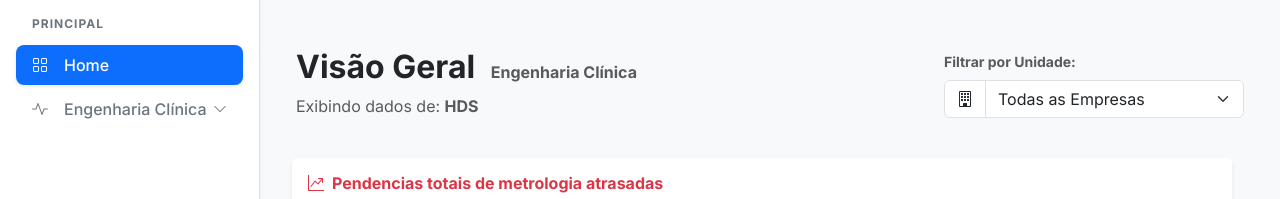
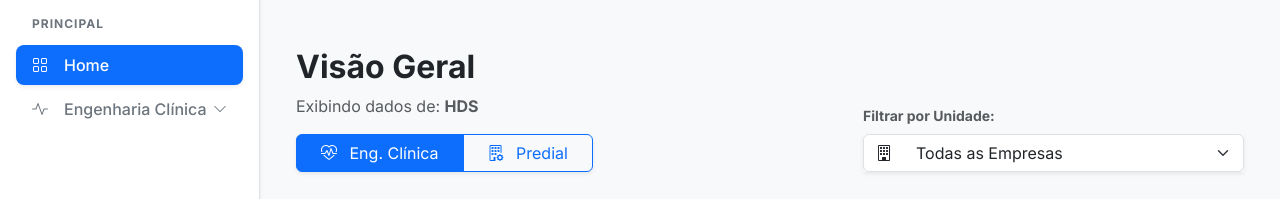
Before and after one commit to hithalloagir/neovero_site_apresentacao, a Django app: page / in a window 1280 px wide. Shown: the part 57-256 px from the top of the page. Run offline with Django 5.2, Linux system fonts and the light colour scheme; data that the repository does not hold is empty; some libraries are stand-ins or nearby versions.

Commit message:
Feat: Ajuste na home

```diff
--- a/core/templates/core/home.html
+++ b/core/templates/core/home.html
@@ -4,26 +4,53 @@
 {% block title %}GC INFRA - Início{% endblock %}
 
 {% block content %}
+
+<div id="tela-loading" class="position-fixed top-0 start-0 w-100 h-100 bg-white d-flex justify-content-center align-items-center z-3">
+    <div class="spinner-border text-primary" style="width: 4rem; height: 4rem;" role="status">
+        <span class="visually-hidden">Carregando...</span>
+    </div>
+</div>
+
+<div id="conteudo-site" class="d-none">
     <div class="container-fluid py-4">
 
+        <form method="get" action="{% url 'home' %}">
             <div class="row mb-4 align-items-end">
-        <div class="col-md-8">
-            <h2 class="fw-bold text-dark">Visão Geral <small class="text-muted fs-6 ms-2">Engenharia Clínica</small></h2>
-            <p class="text-muted mb-0">
+
+                <div class="col-md-7">
+                    <h2 class="fw-bold text-dark">
+                        Visão Geral
+                        {% comment %} <small class="text-muted fs-6 ms-2">
+                            {% if setor == 'predial' %}Manutenção Predial{% else %}Engenharia Clínica{% endif %}
+                        </small> {% endcomment %}
+                    </h2>
+
+                    <p class="text-muted mb-3">
                         {% if empresa_selecionada %}
-                    Exibindo dados de: <strong>{{ empresa_selecionada }}</strong>
+                            Exibindo dados de: <strong>{{ nome_empresa_selecionada }}</strong>
                         {% else %}
                             Exibindo dados consolidados de <strong>todas as unidades</strong>.
                         {% endif %}
                     </p>
+
+                    <div class="btn-group shadow-sm" role="group">
+                        <input type="radio" class="btn-check" name="setor" id="btnClinica" value="clinica" autocomplete="off" onchange="showLoader(); this.form.submit()" {% if setor != 'predial' %}checked{% endif %}>
+                        <label class="btn btn-outline-primary px-4" for="btnClinica">
+                            <i class="bi bi-heart-pulse me-2"></i> Eng. Clínica
+                        </label>
+
+                        <input type="radio" class="btn-check" name="setor" id="btnPredial" value="predial" autocomplete="off" onchange="showLoader(); this.form.submit()" {% if setor == 'predial' %}checked{% endif %}>
+                        <label class="btn btn-outline-primary px-4" for="btnPredial">
+                            <i class="bi bi-building-gear me-2"></i> Predial
+                        </label>
+                    </div>
                 </div>
 
-        <div class="col-md-4">
-            <form method="get" action="{% url 'home' %}">
+                <div class="col-md-5">
                     <label for="empresaSelect" class="form-label small fw-bold text-muted">Filtrar por Unidade:</label>
-                <div class="input-group">
+                    <div class="input-group shadow-sm">
                         <span class="input-group-text bg-white"><i class="bi bi-building"></i></span>
-                    <select class="form-select" id="empresaSelect" name="empresa" onchange="showLoader(); this.form.submit()">
+                        <select class="form-select border-start-0" id="empresaSelect" name="empresa" onchange="showLoader(); this.form.submit()">
                             <option value="">Todas as Empresas</option>
                             {% for emp in empresas_disponiveis %}
                                 <option value="{{ emp }}" {% if emp == empresa_selecionada %}selected{% endif %}>
@@ -32,8 +59,13 @@
                             {% endfor %}
                         </select>
                     </div>
+                </div>
+
+            </div>
         </form>
-        </div>
+
+
+        {% if setor != 'predial' %}
 
             <div class="row g-3 mb-4">
                 <div class="col-12 mt-4">
@@ -98,14 +130,11 @@
                             <div style="height: 350px;">
                                 <canvas id="backlogTotalServicosChart"></canvas>
                             </div>
-                        {% comment %} <div class="mt-3 text-center small text-muted">
-                            <span class="me-3"><i class="bi bi-arrow-up-right text-danger"></i> Subindo: Acumulando serviços</span>
-                            <span><i class="bi bi-arrow-down-right text-success"></i> Descendo: Resolvendo pendências</span>
-                        </div> {% endcomment %}
                         </div>
                     </div>
                 </div>
             </div>
+
             <div class="row mb-4">
                 <div class="col-md-3">
                     <div class="card border-0 shadow-sm border-start border-4 border-primary">
@@ -196,6 +225,7 @@
                         </div>
                     </div>
                 </div>
+
                 <div class="container-fluid py-4">
                     <div class="row mb-4">
                         <div class="col-12">
@@ -232,25 +262,45 @@
                         </div>
                     </div>
                 </div>
-        </div>
-    </div>
+
             </div>
 
             {{ labels_backlog|json_script:"backlog-labels" }}
             {{ data_backlog|json_script:"backlog-data" }}
-
             {{ labels_backlog_corretivas|json_script:"labels_backlog_corretivas" }}
             {{ data_backlog_corretivas|json_script:"data_backlog_corretivas" }}
-
             {{ labels_backlog_total_servicos|json_script:"labels_backlog_total_servicos" }}
             {{ data_backlog_total_servicos|json_script:"data_backlog_total_servicos" }}
+            {{ lista_equipamentos_parados|json_script:"data-equipamentos-parados" }}
+            {{ lista_equipamentos_criticos_indisponiveis|json_script:"lista_equipamentos_criticos_indisponiveis" }}
+            {{ lista_mtbf_familia|json_script:"lista_mtbf_familia" }}
 
-{{ lista_equipamentos_parados|json_script:"data-equipamentos-parados" }}
+        {% else %}
 
-{{ lista_equipamentos_criticos_indisponiveis|json_script:"lista_equipamentos_criticos_indisponiveis" }}
+            <div class="row mt-5">
+                <div class="col-12 text-center text-muted">
+                    <i class="bi bi-cone-striped fs-1 text-warning mb-3" style="font-size: 4rem;"></i>
+                    <h4 class="fw-bold mt-2">Dashboard Predial em Construção</h4>
+                    <p>Os indicadores de infraestrutura (Investimento por m², Índice de Recorrência, etc) serão adicionados aqui.</p>
+                </div>
+            </div>
 
-{{ lista_mtbf_familia|json_script:"lista_mtbf_familia" }}
+        {% endif %}
+
+    </div>
+</div>
 
 <script src="{% static 'engenharia_clinica/js/eng_clinica_dashboard.js' %}"></script>
 
+<script>
+    window.addEventListener('load', function() {
+        setTimeout(function() {
+            const loader = document.getElementById('tela-loading');
+            const content = document.getElementById('conteudo-site');
+            if (loader) loader.classList.add('d-none');
+            if (content) content.classList.remove('d-none');
+        }, 500); // Dá meio segundo de margem
+    });
+</script>
+
 {% endblock %}
--- a/core/views.py
+++ b/core/views.py
@@ -25,153 +25,159 @@ def home(request):
     start_total = time.time()
     hoje = timezone.now()
 
+    # Captura a área selecionada no botão (Padrão é 'clinica' se for o 1º acesso)
+    setor = request.GET.get('setor', 'clinica')
+
     # ---------------------------------------------------------
     # 1. FILTRO DE EMPRESA
     # ---------------------------------------------------------
-    empresas_disponiveis = ConsultaOsNew.objects.exclude(empresa__isnull=True).exclude(empresa='').values_list('empresa', flat=True).distinct().order_by('empresa')
+    empresas_disponiveis = ConsultaOsNew.objects.exclude(
+        empresa__isnull=True
+    ).exclude(
+        empresa=''
+    ).values_list('empresa', flat=True).distinct().order_by('empresa')
+
     empresa_selecionada = request.GET.get('empresa')
 
     if empresa_selecionada is None:
         empresa_selecionada = 'HDS'
 
-    # ---------------------------------------------------------
-    # 2. CARREGAMENTO DE DADOS (OS)
-    # ---------------------------------------------------------
-    # Limita a busca aos últimos 24 meses para otimização
-    data_limite_historico = hoje - relativedelta(months=48)
+    razao_social_bd = ConsultaOsNew.objects.filter(
+        empresa=empresa_selecionada
+    ).exclude(
+        razaosocial__isnull=True
+    ).exclude(
+        razaosocial=''
+    ).values_list('razaosocial', flat=True).first()
 
-    qs_os_base = ConsultaOsNew.objects.filter(abertura__gte=data_limite_historico)
+    nome_empresa_selecionada = razao_social_bd if razao_social_bd else empresa_selecionada
 
-    if empresa_selecionada:
-        qs_os_base = qs_os_base.filter(empresa=empresa_selecionada)
-
-    # Definindo colunas essenciais para o DataFrame de OS
-    cols_os = [
-        'os', 'tag', 'empresa', 'abertura', 'fechamento',
-        'situacao', 'tipomanutencao', 'prioridade', 'parada', 'causa',
-        'local_api',
-    ]
-    df_os = pd.DataFrame(list(qs_os_base.values(*cols_os)))
-
-    # ---------------------------------------------------------
-    # 3. CARREGAMENTO DE DADOS (EQUIPAMENTOS) - NOVO BLOCO
-    # ---------------------------------------------------------
-    qs_equip_base = ConsultaEquipamentos.objects.all()
-
-    if empresa_selecionada:
-        qs_equip_base = qs_equip_base.filter(empresa=empresa_selecionada)
-
-    cols_equip = ['tag', 'empresa', 'tipoequipamento', 'modelo', 'familia', 'cadastro', 'instalacao']
-
-    # Cria o DataFrame de Equipamentos
-    df_equip = pd.DataFrame(list(qs_equip_base.values(*cols_equip)))
-
-    # ---------------------------------------------------------
-    # 4. PRÉ-PROCESSAMENTO
-    # ---------------------------------------------------------
-    # OTIMIZAÇÃO: Realizar conversões e Merges AQUI, uma única vez.
-
-    # 4.1 Tratamento de Equipamentos (Filtra apenas Médicos aqui)
-    df_equip_medicos = pd.DataFrame()
-    if not df_equip.empty:
-        # Normaliza strings
-        if 'tipoequipamento' in df_equip.columns:
-            df_equip['tipoequipamento'] = df_equip['tipoequipamento'].astype(str).str.strip().str.upper()
-        if 'tag' in df_equip.columns:
-            df_equip['tag'] = df_equip['tag'].astype(str).str.strip().str.upper()
-        if 'empresa' in df_equip.columns:
-            df_equip['empresa'] = df_equip['empresa'].astype(str).str.strip()
-
-        # Filtro Blindado (Regex para 'Equipamento Médico')
-        df_equip_medicos = df_equip[
-            df_equip['tipoequipamento'].str.contains(r'EQUIPAMENTO\s+M.*DICO', regex=True, na=False)
-        ].copy()
-
-    # 4.2 Tratamento de OS
-    df_merged = pd.DataFrame()
-    if not df_os.empty:
-        # Conversão de Datas
-        for col in ['abertura', 'fechamento', 'parada']:
-            if col in df_os.columns:
-                df_os[col] = pd.to_datetime(df_os[col], errors='coerce')
-
-        # Normaliza strings para o Merge
-        if 'tag' in df_os.columns:
-            df_os['tag'] = df_os['tag'].astype(str).str.strip().str.upper()
-        if 'empresa' in df_os.columns:
-            df_os['empresa'] = df_os['empresa'].astype(str).str.strip()
-
-        # 4.3 MERGE CENTRALIZADO (Inner Join)
-        # Cruza OS com Equipamentos Médicos. O resultado df_merged contém apenas OS de equip. médicos.
-        if not df_equip_medicos.empty:
-            df_merged = df_os.merge(df_equip_medicos[['tag', 'empresa', 'tipoequipamento', 'modelo']], on=['tag', 'empresa'], how='inner')
-
-    # ---------------------------------------------------------
-    # 5. GERAÇÃO DOS GRÁFICOS
-    # ---------------------------------------------------------
-
-    # Gráfico 1: Metrologia
-    labels_backlog, data_backlog = get_evolucao_backlog_metrologia(df_merged)
-
-    # Gráfico 2: Corretivas
-    labels_backlog_corretivas, data_backlog_corretivas = get_evolucao_backlog_manutencoes_corretivas(df_merged)
-
-    # Gráfico 3: Total Realizado
-    labels_backlog_total_servicos, data_backlog_total_servicos = get_total_servicos_realizados(df_merged)
-
-    # KPI: Quantidade de Equipamentos Cadastrados
-    total_equipamentos_medicos = get_quantidade_equipamentos_cadastrados(df_equip_medicos)
-
-    # KPI: Disponibilidade Total
-    kpi_disp_pct, kpi_disp_qtd, kpi_disp_total = get_disponibilidade_total(df_merged, df_equip_medicos)
-
-    # LISTA AG GRID (Detalhes)
-    lista_equipamentos_parados = get_detalhes_equipamentos_parados(df_merged)
-
-    # KPI Equipamentos Críticos Indisponíveis
-    qtd_criticos_parados = get_equipamentos_criticos_indisponiveis_os(df_merged)
-
-    # LISTA AG GRID (Detalhes)
-    lista_equipamentos_criticos_indisponiveis = get_detalhes_equipamentos_criticos_indisponiveis(df_merged)
-
-    # KPI MTBF Médio Geral
-    lista_mtbf_familia = get_mtbf_por_familia_aggrid(df_merged, df_equip_medicos)
-
-    # ---------------------------------------------------------
-    # 6. CONTEXTO FINAL
-    # ---------------------------------------------------------
+    # Contexto base (comum para as duas abas)
     context = {
-        # Filtro de empresas para o template
         'empresas_disponiveis': empresas_disponiveis,
         'empresa_selecionada': empresa_selecionada,
+        'nome_empresa_selecionada': nome_empresa_selecionada,
+        'setor': setor,
+    }
 
-        # Gráficos
-        'labels_backlog': labels_backlog,
-        'data_backlog': data_backlog,
+    # =========================================================
+    # ROTA A: ENGENHARIA CLÍNICA
+    # =========================================================
+    if setor == 'clinica':
 
-        'labels_backlog_corretivas': labels_backlog_corretivas,
-        'data_backlog_corretivas': data_backlog_corretivas,
+        # ---------------------------------------------------------
+        # 2. CARREGAMENTO DE DADOS (OS)
+        # ---------------------------------------------------------
+        # Limita a busca aos últimos 24 meses para otimização
+        data_limite_historico = hoje - relativedelta(months=48)
 
-        'labels_backlog_total_servicos': labels_backlog_total_servicos,
-        'data_backlog_total_servicos': data_backlog_total_servicos,
+        qs_os_base = ConsultaOsNew.objects.filter(abertura__gte=data_limite_historico)
 
-        # KPI Numérico
-        'total_equipamentos_medicos': total_equipamentos_medicos,
+        if empresa_selecionada:
+            qs_os_base = qs_os_base.filter(empresa=empresa_selecionada)
 
-        # KPI de Disponibilidade TOTAL
-        'kpi_disp_pct': kpi_disp_pct,
-        'kpi_disp_qtd': kpi_disp_qtd,
-        'kpi_disp_total': kpi_disp_total,
+        # Definindo colunas essenciais para o DataFrame de OS
+        cols_os = [
+            'os', 'tag', 'empresa', 'abertura', 'fechamento',
+            'situacao', 'tipomanutencao', 'prioridade', 'parada', 'causa',
+            'local_api',
+        ]
+        df_os = pd.DataFrame(list(qs_os_base.values(*cols_os)))
 
-        'lista_equipamentos_parados': lista_equipamentos_parados,
+        # ---------------------------------------------------------
+        # 3. CARREGAMENTO DE DADOS (EQUIPAMENTOS)
+        # ---------------------------------------------------------
+        qs_equip_base = ConsultaEquipamentos.objects.all()
 
-        # KPI Equipamentos Críticos Indisponíveis
-        'qtd_criticos_parados': qtd_criticos_parados,
-        'lista_equipamentos_criticos_indisponiveis': lista_equipamentos_criticos_indisponiveis,
+        if empresa_selecionada:
+            qs_equip_base = qs_equip_base.filter(empresa=empresa_selecionada)
 
-        # KPI MTBF Médio Geral
-        'lista_mtbf_familia': lista_mtbf_familia,
-    }
+        cols_equip = ['tag', 'empresa', 'tipoequipamento', 'modelo', 'familia', 'cadastro', 'instalacao']
+
+        # Cria o DataFrame de Equipamentos
+        df_equip = pd.DataFrame(list(qs_equip_base.values(*cols_equip)))
+
+        # ---------------------------------------------------------
+        # 4. PRÉ-PROCESSAMENTO
+        # ---------------------------------------------------------
+        # OTIMIZAÇÃO: Realizar conversões e Merges AQUI, uma única vez.
+
+        # 4.1 Tratamento de Equipamentos (Filtra apenas Médicos aqui)
+        df_equip_medicos = pd.DataFrame()
+        if not df_equip.empty:
+            # Normaliza strings
+            if 'tipoequipamento' in df_equip.columns:
+                df_equip['tipoequipamento'] = df_equip['tipoequipamento'].astype(str).str.strip().str.upper()
+            if 'tag' in df_equip.columns:
+                df_equip['tag'] = df_equip['tag'].astype(str).str.strip().str.upper()
+            if 'empresa' in df_equip.columns:
+                df_equip['empresa'] = df_equip['empresa'].astype(str).str.strip()
+
+            # Filtro Blindado (Regex para 'Equipamento Médico')
+            df_equip_medicos = df_equip[
+                df_equip['tipoequipamento'].str.contains(r'EQUIPAMENTO\s+M.*DICO', regex=True, na=False)
+            ].copy()
+
+        # 4.2 Tratamento de OS
+        df_merged = pd.DataFrame()
+        if not df_os.empty:
+            # Conversão de Datas
+            for col in ['abertura', 'fechamento', 'parada']:
+                if col in df_os.columns:
+                    df_os[col] = pd.to_datetime(df_os[col], errors='coerce')
+
+            # Normaliza strings para o Merge
+            if 'tag' in df_os.columns:
+                df_os['tag'] = df_os['tag'].astype(str).str.strip().str.upper()
+            if 'empresa' in df_os.columns:
+                df_os['empresa'] = df_os['empresa'].astype(str).str.strip()
+
+            # 4.3 MERGE CENTRALIZADO (Inner Join)
+            # Cruza OS com Equipamentos Médicos. O resultado df_merged contém apenas OS de equip. médicos.
+            if not df_equip_medicos.empty:
+                df_merged = df_os.merge(df_equip_medicos[['tag', 'empresa', 'tipoequipamento', 'modelo']], on=['tag', 'empresa'], how='inner')
+
+        # ---------------------------------------------------------
+        # 5. GERAÇÃO DOS GRÁFICOS E KPIs (CLÍNICA)
+        # ---------------------------------------------------------
+        labels_backlog, data_backlog = get_evolucao_backlog_metrologia(df_merged)
+        labels_backlog_corretivas, data_backlog_corretivas = get_evolucao_backlog_manutencoes_corretivas(df_merged)
+        labels_backlog_total_servicos, data_backlog_total_servicos = get_total_servicos_realizados(df_merged)
+
+        total_equipamentos_medicos = get_quantidade_equipamentos_cadastrados(df_equip_medicos)
+        kpi_disp_pct, kpi_disp_qtd, kpi_disp_total = get_disponibilidade_total(df_merged, df_equip_medicos)
+        qtd_criticos_parados = get_equipamentos_criticos_indisponiveis_os(df_merged)
+
+        lista_equipamentos_parados = get_detalhes_equipamentos_parados(df_merged)
+        lista_equipamentos_criticos_indisponiveis = get_detalhes_equipamentos_criticos_indisponiveis(df_merged)
+        lista_mtbf_familia = get_mtbf_por_familia_aggrid(df_merged, df_equip_medicos)
+
+        # ---------------------------------------------------------
+        # 6. ATUALIZAÇÃO DO CONTEXTO
+        # ---------------------------------------------------------
+        context.update({
+            'labels_backlog': labels_backlog,
+            'data_backlog': data_backlog,
+            'labels_backlog_corretivas': labels_backlog_corretivas,
+            'data_backlog_corretivas': data_backlog_corretivas,
+            'labels_backlog_total_servicos': labels_backlog_total_servicos,
+            'data_backlog_total_servicos': data_backlog_total_servicos,
+            'total_equipamentos_medicos': total_equipamentos_medicos,
+            'kpi_disp_pct': kpi_disp_pct,
+            'kpi_disp_qtd': kpi_disp_qtd,
+            'kpi_disp_total': kpi_disp_total,
+            'lista_equipamentos_parados': lista_equipamentos_parados,
+            'qtd_criticos_parados': qtd_criticos_parados,
+            'lista_equipamentos_criticos_indisponiveis': lista_equipamentos_criticos_indisponiveis,
+            'lista_mtbf_familia': lista_mtbf_familia,
+        })
+
+    # =========================================================
+    # ROTA B: MANUTENÇÃO PREDIAL
+    # =========================================================
+    elif setor == 'predial':
+        # Todo o código de carregamento e KPIs do predial entrará aqui no futuro
+        pass
 
     print(f"🚀 [HOME] Tempo total de carga: {time.time() - start_total:.4f}s")
     return render(request, 'core/home.html', context)
```
Lines whose indentation alone changed are shown as unchanged.
